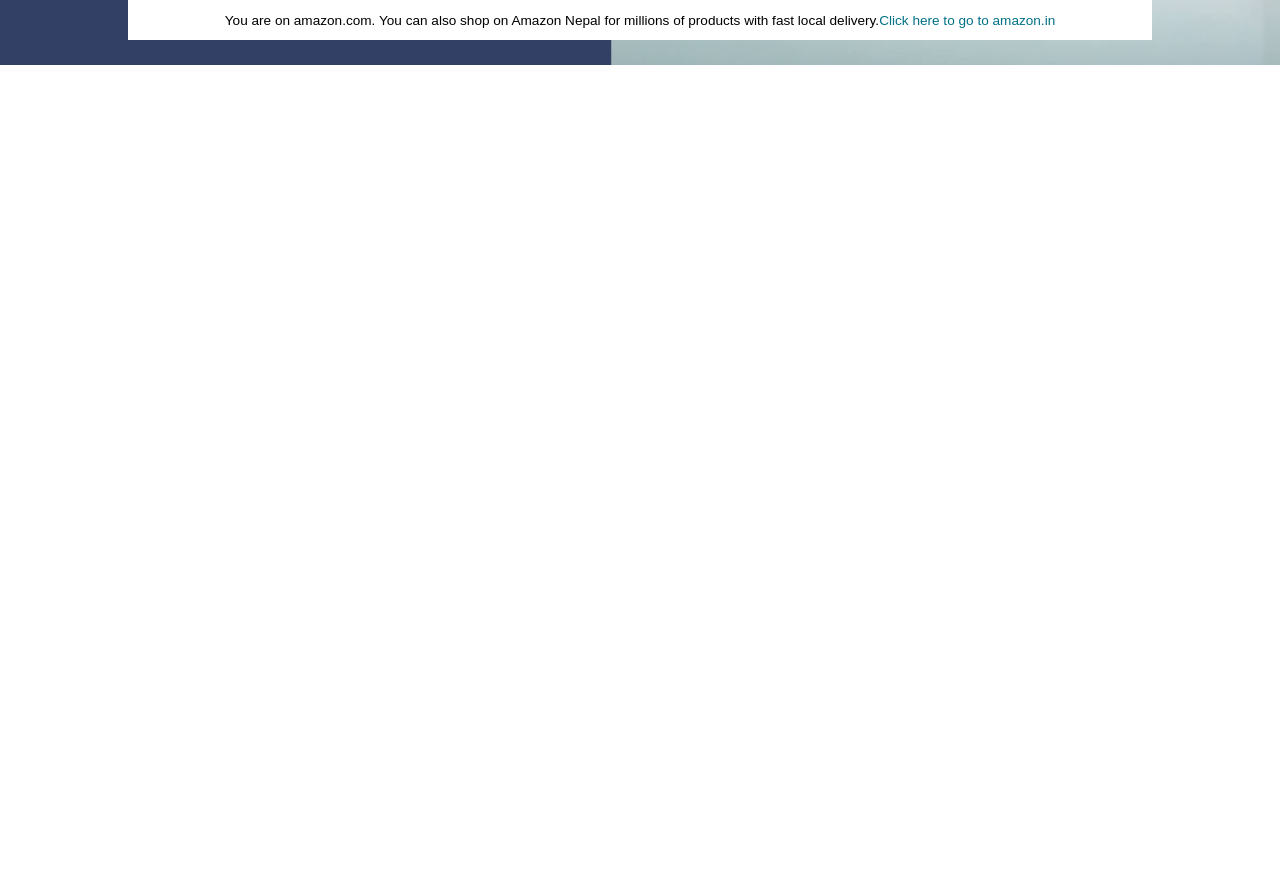
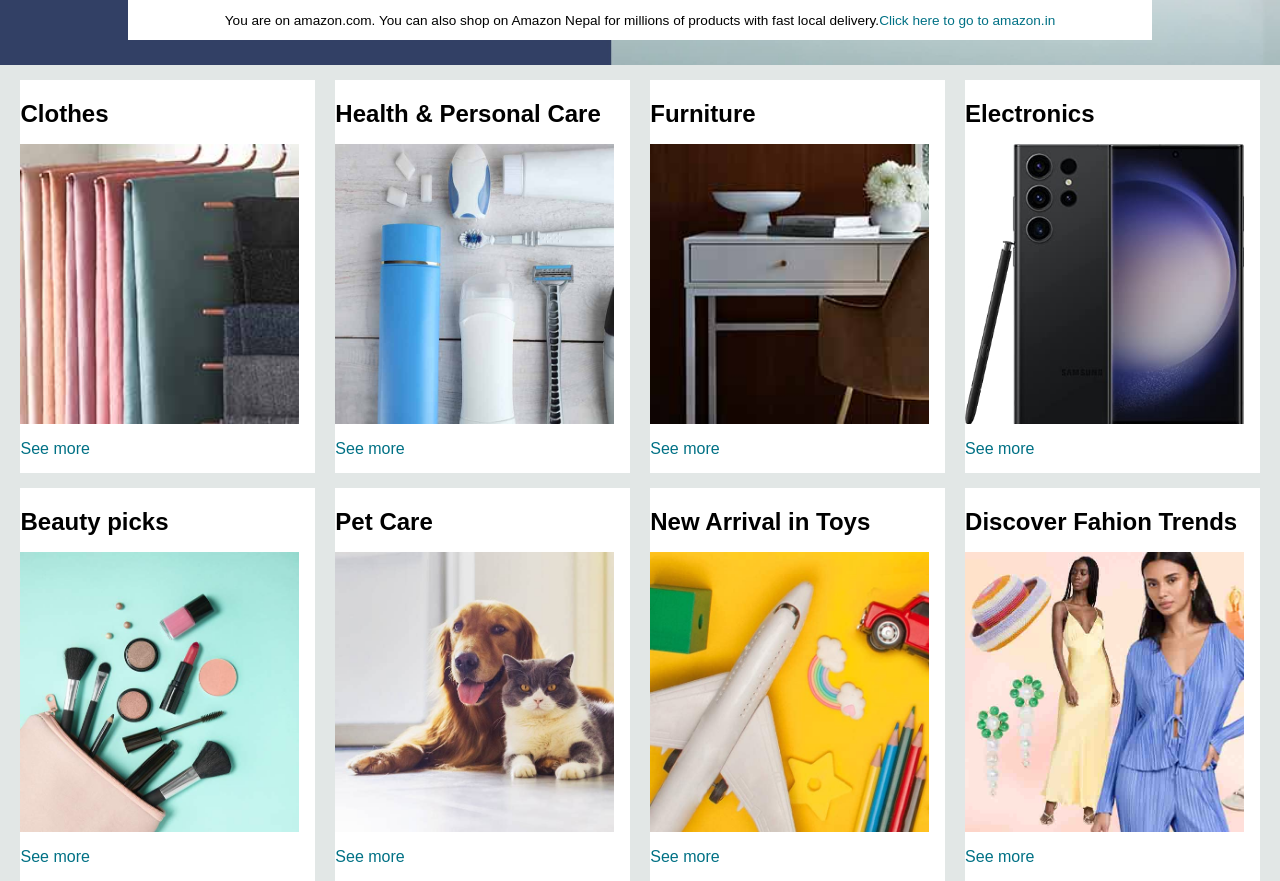
Before and after one commit to sadhana70/amazon-clone, a plain HTML site: page index.html in a window 1280 px wide. Shown: the part 415-1296 px from the top of the page. Before the commit the page ends 800 px from the top, so only its background shows below. Drawn offline with Linux system fonts and the light colour scheme.

Commit message:
shopping section done

```diff
--- a/index.html
+++ b/index.html
@@ -70,5 +70,64 @@
             <p>You are on amazon.com. You can also shop on Amazon Nepal for millions of products with fast local delivery.<a>Click here to go to amazon.in</a></p>
         </div>
     </div>
+    <div class="shop-section">
+        <div class="box">
+            <div class="box-content">
+                <h2>Clothes</h2>
+                <div class="box-img" style="background-image: url('box1_image.jpg');"></div>
+                <p>See more</p>
+            </div>
+
+        </div>
+        <div class="box">
+            <div class="box-content">
+                <h2>Health & Personal Care</h2>
+                <div class="box-img" style="background-image: url('box2_image.jpg');"></div>
+                <p>See more</p>
+            </div>
+        </div>
+        <div class="box">
+            <div class="box-content">
+                <h2>Furniture</h2>
+                <div class="box-img" style="background-image: url('box3_image.jpg');"></div>
+                <p>See more</p>
+            </div>
+        </div>
+        <div class="box">
+            <div class="box-content">
+                <h2>Electronics</h2>
+                <div class="box-img" style="background-image: url('box4_image.jpg');"></div>
+                <p>See more</p>
+            </div>
+        </div>
+        <div class="box">
+            <div class="box-content">
+                <h2>Beauty picks</h2>
+                <div class="box-img" style="background-image: url('box5_image.jpg');"></div>
+                <p>See more</p>
+            </div>
+        </div>
+        <div class="box">
+            <div class="box-content">
+                <h2>Pet Care</h2>
+                <div class="box-img" style="background-image: url('box6_image.jpg');"></div>
+                <p>See more</p>
+            </div>
+        </div>
+        <div class="box">
+            <div class="box-content">
+                <h2>New Arrival in Toys</h2>
+                <div class="box-img" style="background-image: url('box7_image.jpg');"></div>
+                <p>See more</p>
+            </div>
+        </div>
+        <div class="box">
+            <div class="box-content">
+                <h2>Discover Fahion Trends </h2>
+                <div class="box-img" style="background-image: url('box8_image.jpg');"></div>
+                <p>See more</p>
+            </div>
+        </div>
+    </div>
 </body>
 </html>
--- a/style.css
+++ b/style.css
@@ -157,3 +157,35 @@ span{
 .hero-msg a{
     color: #007185;
 }
+
+.shop-section{
+    display: flex;
+    flex-wrap: wrap;
+    justify-content: space-evenly;
+    background-color: #e2e7e6;
+}
+.box{
+
+    height: 400%;
+    width: 23%;
+    background-color: white;
+    padding: 20px 0px 15px;
+    margin-top: 15px;
+}
+
+.box-img{
+    height: 280px;
+    background-size: cover;
+    margin-top: 1rem;
+    margin-bottom: 1rem;
+
+}
+
+.box-content{
+    margin-left: 1 rem;
+    margin-right: 1rem;
+}
+
+.box-content p{
+    color: #007185;
+}
```
